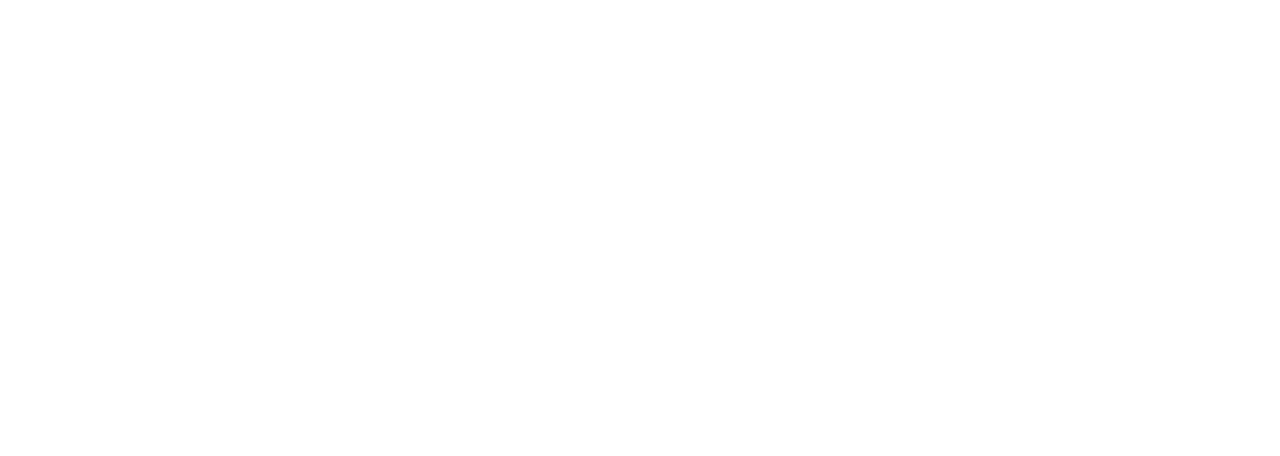
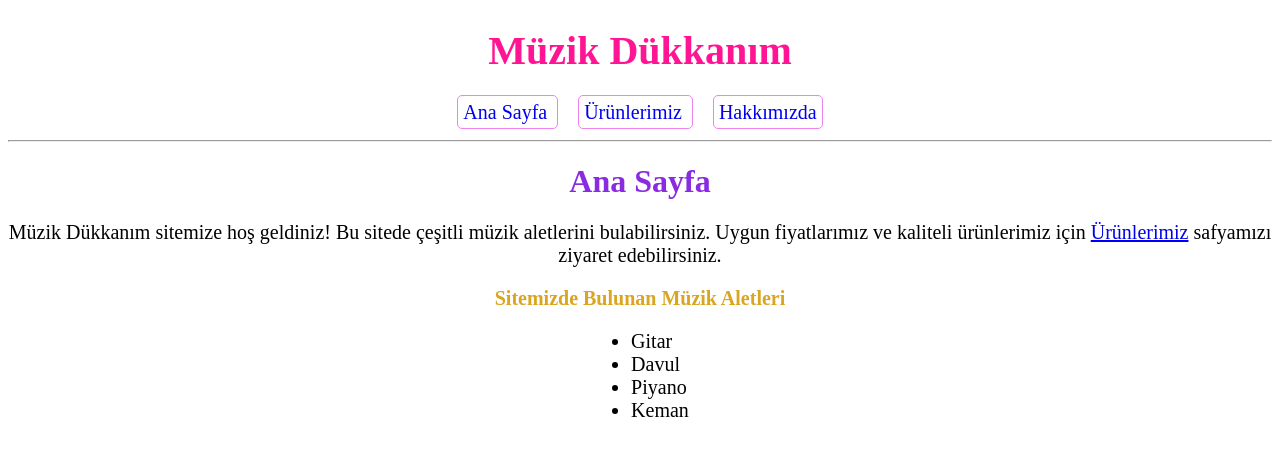
Before and after one commit to mrtcnbb/Patika-Css-Odev1, a plain HTML site: page index.html in a window 1280 px wide. Drawn offline with Linux system fonts and the light colour scheme.

Commit message:
İndex content and styles added

```diff
--- /dev/null
+++ b/css/index-style.css
@@ -0,0 +1,65 @@
+* {
+  box-sizing: border-box;
+}
+
+header {
+  text-align: center;
+}
+
+.fs-40 {
+  font-size: 40px;
+}
+
+.color-pink {
+  color: deeppink;
+}
+
+.nav > ul {
+  list-style-type: none;
+  text-align: center;
+  padding: 0;
+}
+
+.nav > ul > li {
+  display: inline;
+  margin: 0 10px;
+  font-size: 20px;
+  border: 1px solid violet;
+  border-radius: 5px;
+  padding: 5px;
+}
+
+.nav > ul > li:hover {
+  background-color: deeppink;
+  transition: 0.9s;
+}
+
+.nav > ul > li > a {
+  text-decoration: none;
+}
+
+.content {
+  text-align: center;
+}
+
+.content > h1 {
+  color: blueviolet;
+}
+
+.content > p {
+  font-size: 20px;
+}
+
+.second-parag {
+  color: goldenrod;
+}
+
+.inst-list {
+  display: flex;
+  justify-content: center;
+}
+
+.inst-list > ul {
+  font-size: 20px;
+  margin-top: 0;
+}
--- a/index.html
+++ b/index.html
@@ -5,12 +5,45 @@
     <meta charset="UTF-8">
     <meta http-equiv="X-UA-Compatible" content="IE=edge">
     <meta name="viewport" content="width=device-width, initial-scale=1.0">
-    <link rel="stylesheet" href="style.css">
+    <link rel="stylesheet" href="css/index-style.css">
     <title>Müzik Dükkanım</title>
 </head>
 
 <body>
+    <header>
+        <h1 class="fs-40 color-pink">Müzik Dükkanım</h1>
+    </header>
 
+    <div class="nav">
+        <ul>
+            <li>
+                <a href="index.html">Ana Sayfa</a>
+            </li>
+            <li>
+                <a href="products.html">Ürünlerimiz</a>
+            </li>
+            <li>
+                <a href="about-us.html">Hakkımızda</a>
+            </li>
+        </ul>
+    </div>
+    <hr>
+    <div class="content">
+        <h1>Ana Sayfa</h1>
+        <p>
+            Müzik Dükkanım sitemize hoş geldiniz! Bu sitede çeşitli müzik aletlerini bulabilirsiniz. Uygun fiyatlarımız
+            ve kaliteli ürünlerimiz için <a href="products.html">Ürünlerimiz</a> safyamızı ziyaret edebilirsiniz.
+        </p>
+        <p class="second-parag"><strong>Sitemizde Bulunan Müzik Aletleri</strong></p>
+    </div>
+    <div class="inst-list">
+        <ul>
+            <li>Gitar</li>
+            <li>Davul</li>
+            <li>Piyano</li>
+            <li>Keman</li>
+        </ul>
+    </div>
 </body>
 
 </html>
```
Also changed, not shown: css/about-us-style.css (added), css/products-style.css (added), 1 other file.
